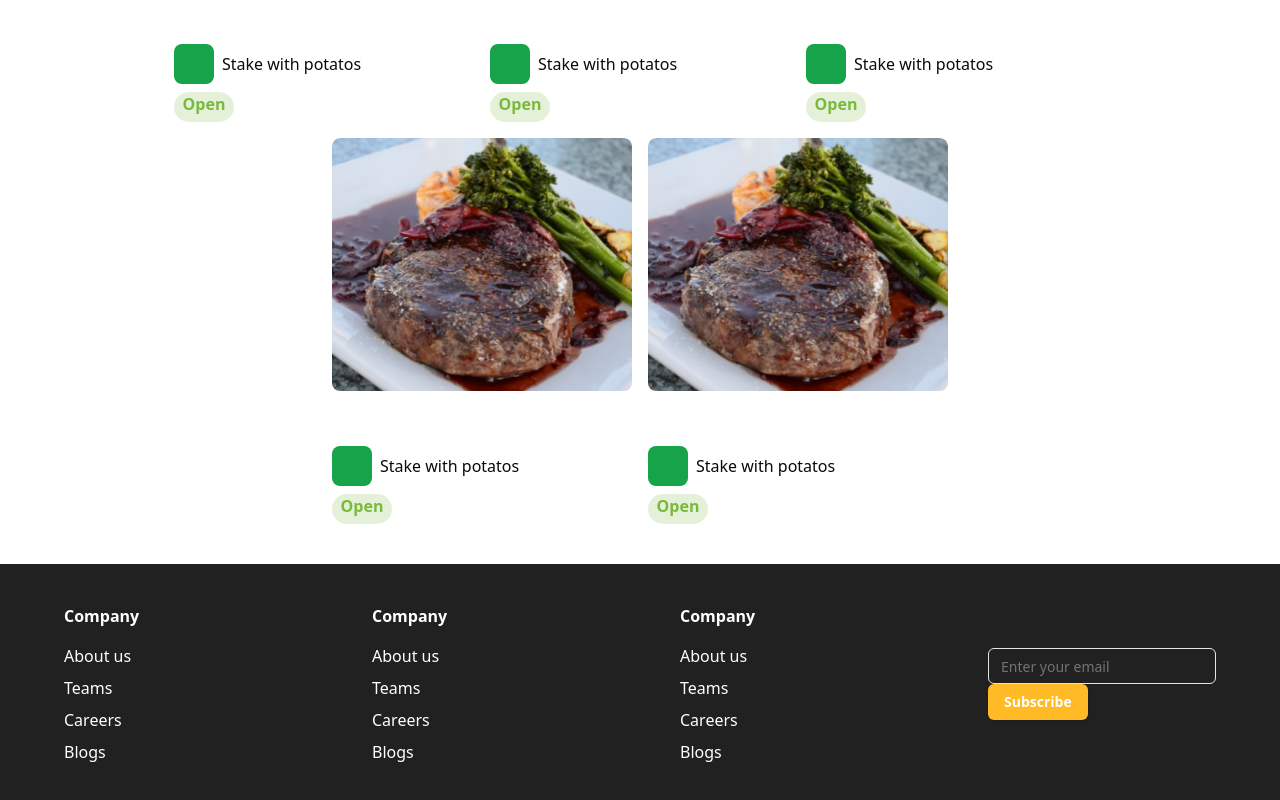
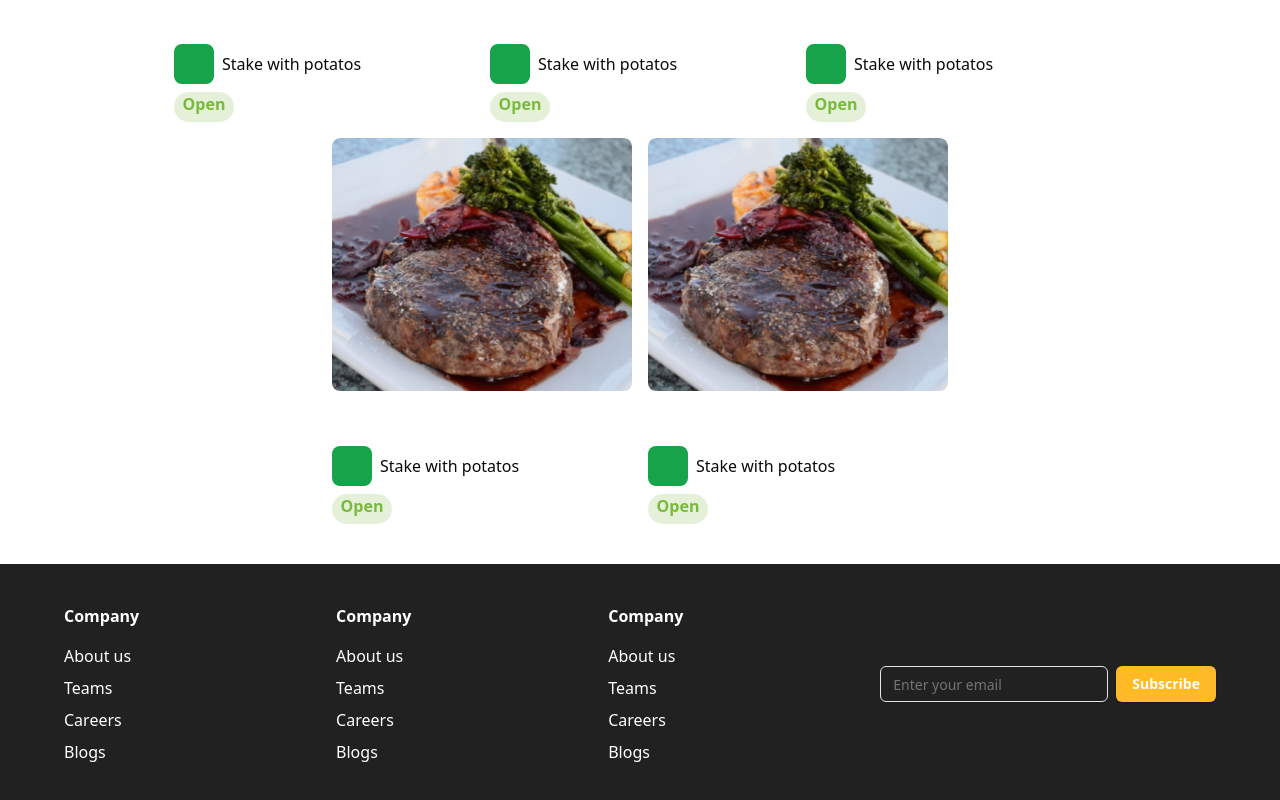
Before and after one commit to netnaho/A2SV_Frontend_Challenge, a Next.js app in the folder a2sv-interview-project/: page / in a window 1280 px wide. Shown: the part 1296-2096 px from the top of the page. Built offline with nearby package versions, Linux system fonts and the light colour scheme.

Commit message:
refactor Footer component to enhance layout of subscription input

```diff
--- a/a2sv-interview-project/src/components/Footer.tsx
+++ b/a2sv-interview-project/src/components/Footer.tsx
@@ -33,7 +33,7 @@ const Footer = () => {
             <ul>Blogs</ul>
           </div>
         </div>
-        <div>
+        <div className="flex gap-2">
           <div className="flex gap-2">
             <Input placeholder="Enter your email" />
           </div>
```
